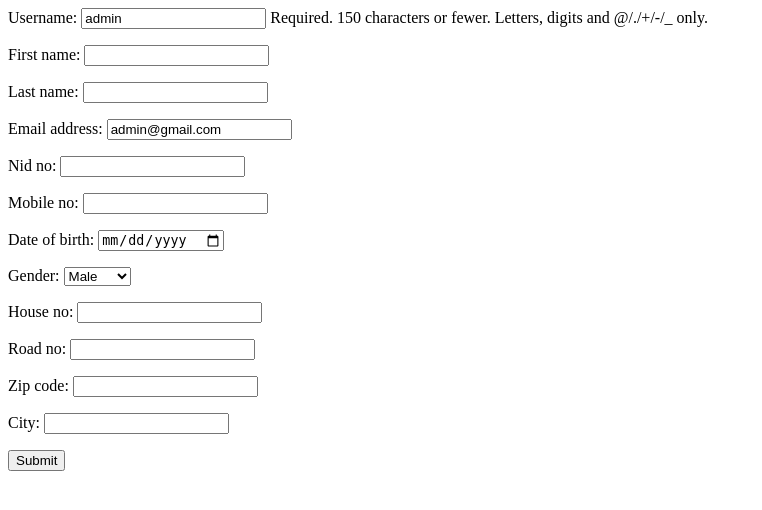
After one commit to ripionck/metro-express, a Django app: page /passenger/profile/ in a window 1280 px wide. The commit adds this page. Shown: the top 510 px of the page, without its empty margins (0-762 px from the left). Run offline with Django 5.2, Linux system fonts and the light colour scheme; a user stored in the database is signed in; data comes from the database, SQL or seed files in the repository; both versions use the stored data as it was after the commit.

Commit message:
completed profile update

```diff
--- a/core/templates/navbar.html
+++ b/core/templates/navbar.html
@@ -24,7 +24,8 @@
                         <a class="text-white hover:underline" href="{% url 'passenger_login' %}">Login</a>
                     </li>
                     <li class="nav-item">
-                        <a class="text-white hover:underline" href="#">Profile</a>
+                        <a class="text-white hover:underline"
+                           href="{% url 'passenger_profile' %}">Profile</a>
                     </li>
                     <li class="nav-item">
                         <a class="text-white hover:underline" href="#">Logout</a>
--- a/passenger/forms.py
+++ b/passenger/forms.py
@@ -48,3 +48,59 @@ class PassengerRegistrationForm(UserCreationForm):
 
             )
         return passenger
+
+class ProfileUpdateForm(forms.ModelForm):
+    nid_no = forms.CharField(max_length=10)
+    mobile_no = forms.CharField(max_length=12)
+    date_of_birth = forms.DateField(widget=forms.DateInput(attrs={'type': 'date'}))
+    gender = forms.ChoiceField(choices=GENDER_TYPE)
+    house_no = forms.IntegerField()
+    road_no = forms.CharField(max_length=50)
+    zip_code = forms.IntegerField()
+    city = forms.CharField(max_length=20)
+
+    class Meta:
+        model = User
+        fields = ['username', 'first_name', 'last_name', 'email']
+
+    def __init__(self, *args, **kwargs):
+        super().__init__(*args, **kwargs)
+
+        if self.instance:
+            try:
+                # Use .first() to get a single instance
+                passenger = self.instance.passenger.first()
+            except Passenger.DoesNotExist:
+                passenger = None
+
+        if passenger:
+            self.fields['gender'].initial = passenger.gender
+            self.fields['nid_no'].initial = passenger.nid_no
+            self.fields['mobile_no'].initial = passenger.mobile_no
+            self.fields['date_of_birth'].initial = passenger.date_of_birth
+            self.fields['road_no'].initial = passenger.road_no
+            self.fields['house_no'].initial = passenger.house_no
+            self.fields['zip_code'].initial = passenger.zip_code
+            self.fields['city'].initial = passenger.city
+
+    def save(self, commit=True):
+        passenger = super().save(commit=False)
+        if commit:
+            passenger.save()
+
+            # Retrieve or create passenger instance
+            passenger, created = Passenger.objects.get_or_create(user=passenger)
+
+            # Update fields based on form data
+            passenger.date_of_birth = self.cleaned_data['date_of_birth']
+            passenger.gender = self.cleaned_data['gender']
+            passenger.nid_no = self.cleaned_data['nid_no']
+            passenger.mobile_no = self.cleaned_data['mobile_no']
+            passenger.road_no = self.cleaned_data['road_no']
+            passenger.house_no = self.cleaned_data['house_no']
+            passenger.zip_code = self.cleaned_data['zip_code']
+            passenger.city = self.cleaned_data['city']
+
+            passenger.save()
+
+        return passenger
--- a/passenger/models.py
+++ b/passenger/models.py
@@ -5,7 +5,7 @@ from .constants import GENDER_TYPE
 
 # Create your models here.
 class Passenger(models.Model):
-    user = models.ForeignKey(User, on_delete=models.CASCADE, related_name='passengers')
+    user = models.ForeignKey(User, on_delete=models.CASCADE, related_name='passenger')
     nid_no = models.CharField(max_length=10, unique=True)
     mobile_no = models.CharField(max_length = 12, unique=True)
     date_of_birth = models.DateField()
--- /dev/null
+++ b/passenger/templates/passengers/passenger_profile.html
@@ -0,0 +1,5 @@
+<form method="post" action="">
+    {% csrf_token %}
+    {{ form.as_p }}
+    <button type="submit">Submit</button>
+</form>
--- a/passenger/urls.py
+++ b/passenger/urls.py
@@ -1,7 +1,8 @@
 from django.urls import path
-from .views import PassengerRegistrationView,PassengerloginView
+from .views import PassengerRegistrationView,PassengerloginView, ProfileUpdateView
 
 urlpatterns = [
     path('register/', PassengerRegistrationView.as_view(), name='passenger_register'),
-    path('login/', PassengerloginView.as_view(), name='passenger_login')
+    path('login/', PassengerloginView.as_view(), name='passenger_login'),
+    path('profile/', ProfileUpdateView.as_view(), name='passenger_profile')
 ]
--- a/passenger/views.py
+++ b/passenger/views.py
@@ -1,9 +1,10 @@
-from django.shortcuts import render
+from django.shortcuts import render, redirect
 from django.views.generic import FormView
+from django.views import View
 from django.urls import reverse_lazy
 from django.contrib.auth import login
 from django.contrib.auth.views import LoginView
-from .forms import PassengerRegistrationForm
+from .forms import PassengerRegistrationForm, ProfileUpdateForm
 
 # Create your views here.
 
@@ -25,3 +26,20 @@ class PassengerloginView(LoginView):
 
     def get_success_url(self):
         return reverse_lazy('home')
+
+class ProfileUpdateView(View):
+    template_name = 'passengers/passenger_profile.html'
+
+    def get(self, request):
+        # Retrieve the UserUpdateForm instance with the user's data
+        form = ProfileUpdateForm(instance=request.user)
+        return render(request, self.template_name, {'form': form})
+
+    def post(self, request):
+        # Process the form submission with user data in POST
+        form = ProfileUpdateForm(request.POST, instance=request.user)
+        if form.is_valid():
+            form.save()
+            return redirect('passenger_profile')
+
+        return render(request, self.template_name, {'form': form})
```
Also changed, not shown: db.sqlite3, passenger/migrations/0002_alter_passenger_user.py (added).
